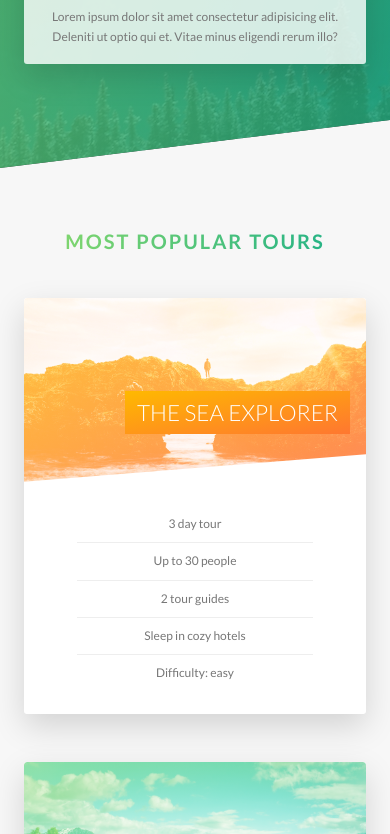
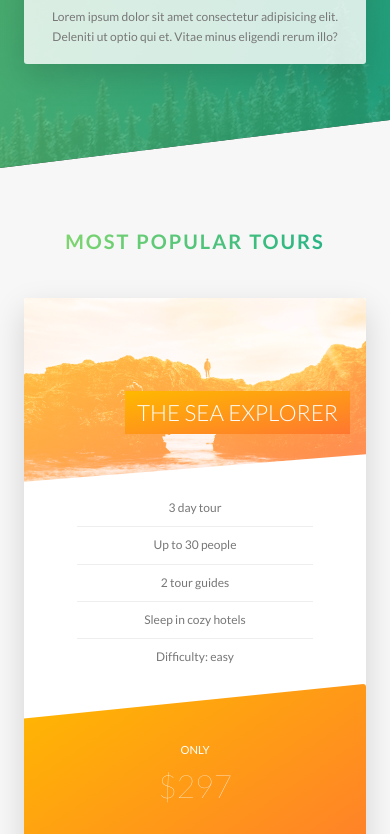
Before and after one commit to tonim99/advanced-CSS-SASS, a website: page index.html in a window 390 px wide. Shown: the part 2336-3170 px from the top of the page. Drawn offline with Linux system fonts and the light colour scheme.

Commit message:
working on responsive

```diff
--- a/index.html
+++ b/index.html
@@ -50,7 +50,7 @@
                    <span class="heading-primary--main">Outdoors</span>
                    <span class="heading-primary--sub">is where life happens</span>
                 </h1>
-                <a href="#" class="btn btn--white btn--animated">Discover our tours</a>
+                <a href="#section-tours" class="btn btn--white btn--animated">Discover our tours</a>
             </div>
         </header>
 
@@ -131,7 +131,7 @@
                 </div>
             </section>
 
-            <section class="section-tours">
+            <section class="section-tours" id="section-tours">
                 <div class="u-center-text u-margin-bottom-lg">
                     <h2 class="heading-secondary">
                         Most popular tours
@@ -331,7 +331,7 @@
 
         <footer class="footer">
             <div class="footer__logo-box">
-                <img src="img/logo-green-2x.png" alt="full logo" class="footer__logo">
+                <img srcset="img/logo-green-1x.png 1x, img/logo-green-2x.png 2x" alt="full logo" class="footer__logo">
             </div>
 
             <div class="row">
--- a/sass/components/_card.scss
+++ b/sass/components/_card.scss
@@ -62,7 +62,7 @@
 		-webkit-clip-path: polygon(0 0, 100% 0, 100% 85%, 0 100%);
 		clip-path: polygon(0 0, 100% 0, 100% 85%, 0 100%);
 		border-top-left-radius: 3px;
-        border-top-right-radius: 3px;
+		border-top-right-radius: 3px;
 
 		&--1 {
 			background-image: linear-gradient(
@@ -176,4 +176,47 @@
 		font-size: 6rem;
 		font-weight: 100;
 	}
+
+	@include respond(tab-port) {
+		height: auto;
+		border-radius: 3px;
+		background-color: $color-white;
+		box-shadow: 0 1.5rem 4rem rgba($color-black, 0.15);
+
+		&__side {
+			height: auto;
+			position: relative;
+			box-shadow: none;
+
+			&--back {
+				transform: rotateY(0);
+				clip-path: polygon(0 15%, 100% 0, 100% 100%, 0 100%);
+			}
+		}
+
+		&:hover &__side--front {
+			transform: rotateY(0);
+		}
+
+		&__details {
+			padding: 1rem 3rem;
+		}
+		//back side styling
+		&__cta {
+			position: relative;
+			top: 0;
+			left: 0;
+			transform: translate(0);
+			width: 100%;
+			padding: 7rem 4rem 4rem 4rem;
+		}
+
+		&__price-box {
+			margin-bottom: 3rem;
+		}
+
+		&__price-value {
+			font-size: 4rem;
+		}
+	}
 }
--- a/sass/components/_form.scss
+++ b/sass/components/_form.scss
@@ -13,7 +13,11 @@
 		border-bottom: 3px solid transparent;
 		width: 90%;
 		display: block;
-		transition: all .3s;
+		transition: all 0.3s;
+
+		@include respond(tab-port) {
+			width: 100%;
+		}
 
 		&:focus {
 			outline: none;
@@ -35,23 +39,28 @@
 		font-weight: 700;
 		margin-left: 2rem;
 		margin-top: 0.7rem;
-        display: block;
-        transition: all .3s;
+		display: block;
+		transition: all 0.3s;
 	}
 
 	&__input:placeholder-shown + &__label {
-        opacity: 0;
-        visibility: hidden;
-        transform: translateY(-4rem);
+		opacity: 0;
+		visibility: hidden;
+		transform: translateY(-4rem);
 	}
 
 	&__radio-group {
 		width: 49%;
 		display: inline-block;
+
+		@include respond(tab-port) {
+			width: 100%;
+			margin-bottom: 2rem;
+		}
 	}
 
 	&__radio-input {
-		display:none;
+		display: none;
 	}
 
 	&__radio-label {
@@ -69,10 +78,10 @@
 		display: inline-block;
 		position: absolute;
 		left: 0;
-		top: -.4rem;
+		top: -0.4rem;
 
 		&::after {
-			content: "";
+			content: '';
 			display: block;
 			height: 1.3rem;
 			width: 1.3rem;
@@ -83,7 +92,7 @@
 			transform: translate(-50%, -50%);
 			color: $color-primary;
 			opacity: 0;
-			transition: opacity .2s;
+			transition: opacity 0.2s;
 		}
 	}
 	&__radio-input:checked ~ &__radio-label &__radio-button::after {
--- a/sass/components/_popup.scss
+++ b/sass/components/_popup.scss
@@ -20,8 +20,8 @@
 		display: table;
 		overflow: hidden;
 		opacity: 0;
-        transform: translate(-50%, -50%) scale(0.5);
-        transition: all .4s .2s;
+		transform: translate(-50%, -50%) scale(0.5);
+		transition: all 0.4s 0.2s;
 	}
 
 	&__left {
--- a/sass/components/_story.scss
+++ b/sass/components/_story.scss
@@ -8,6 +8,16 @@
 	padding-left: 9rem;
 	font-size: $default-font-size;
 	transform: skewX(-12deg);
+
+	@include respond(tab-port) {
+		width: 100%;
+		padding: 4rem;
+		padding-left: 7rem;
+	}
+
+	@include respond(phone) {
+		transform: skewX(0);
+	}
 
 	& > * {
 		transform: skewX(12deg);
@@ -23,6 +33,10 @@
 		clip-path: circle(50% at 50% 50%);
 		transform: translateX(-3rem) skewX(12deg);
 		position: relative;
+
+		@include respond(phone) {
+			transform: translateX(-3rem) skewX(0);
+		}
 	}
 
 	&__img {
@@ -34,6 +48,10 @@
 
 	&__text {
 		transform: skewX(12deg);
+
+		@include respond(phone) {
+			transform: skewX(0);
+		}
 	}
 
 	&__caption {
--- a/sass/pages/_home.scss
+++ b/sass/pages/_home.scss
@@ -72,10 +72,34 @@
 	border-radius: 3px;
 	box-shadow: 0 1.5rem 4rem rgba($color-black, 0.2);
 
-	height: 50rem;
+	@include respond(tab-land) {
+		background-image: linear-gradient(
+			105deg,
+			rgba($color-white, 0.9) 0%,
+			rgba($color-white, 0.9) 65%,
+			transparent 65%
+		),
+		url(../../img/nat-10.jpg);
+	}
 
+	@include respond(tab-port) {
+		background-image: linear-gradient(
+			to right,
+			rgba($color-white, 0.9) 0%,
+			rgba($color-white, 0.9) 100%,
+		),
+		url(../../img/nat-10.jpg);
+	}
 	&__form {
 		width: 50%;
 		padding: 6rem;
+
+		@include respond(tab-land) {
+			width: 65%;
+		}
+
+		@include respond(tab-port) {
+			width: 100%;
+		}
 	}
 }
```
Also changed, not shown: css/style.css.
